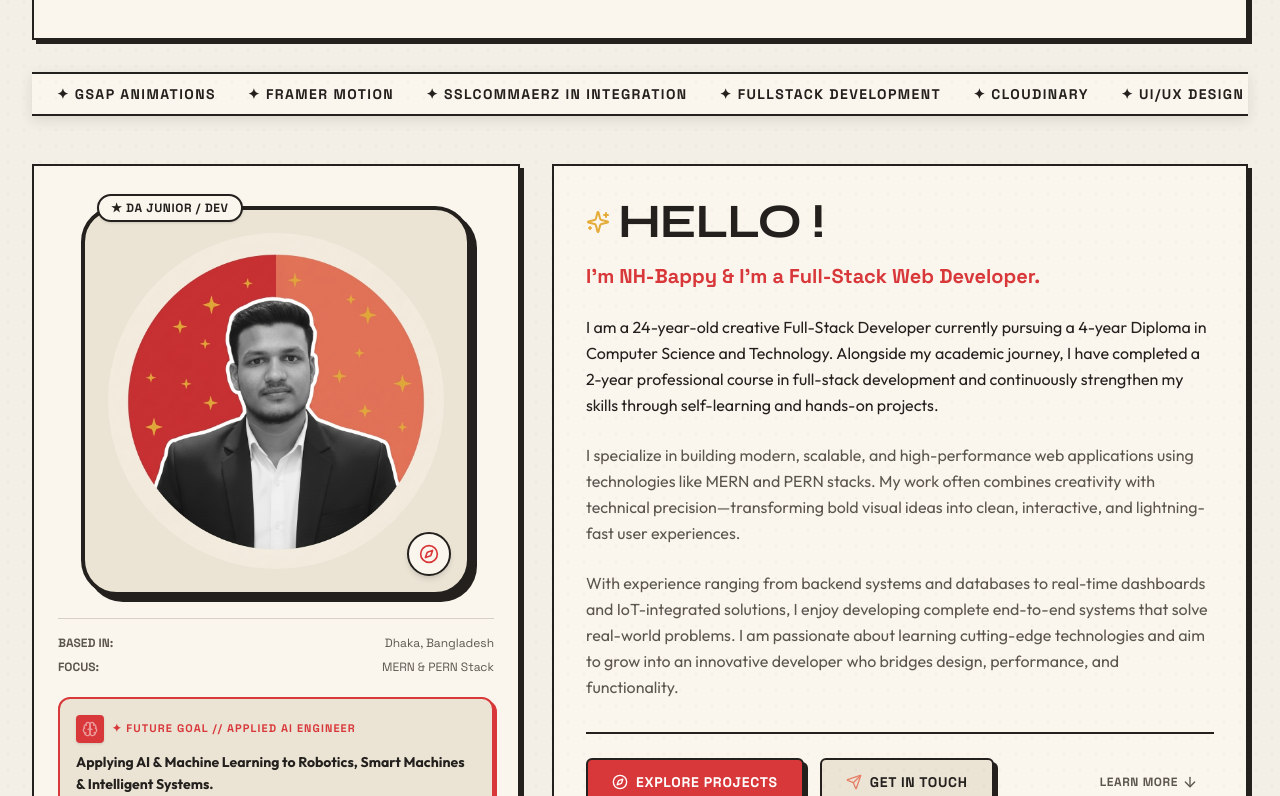
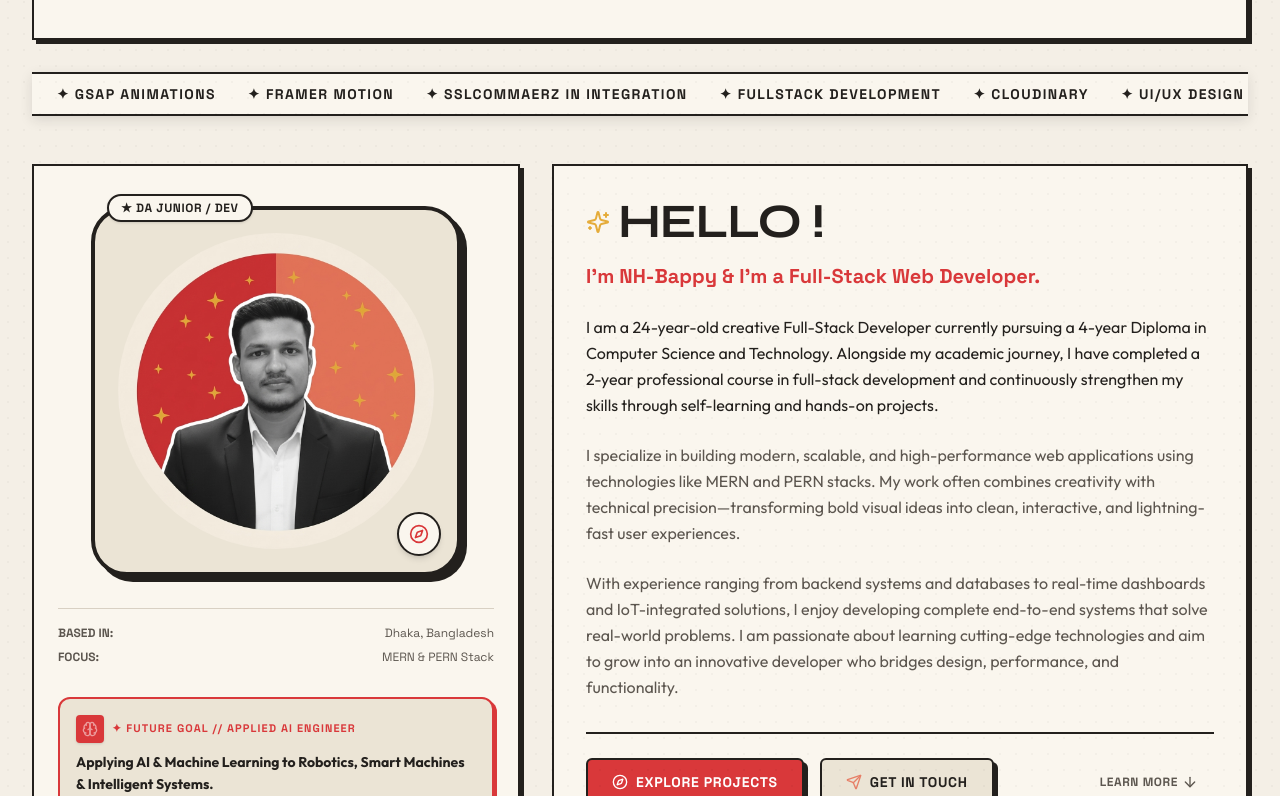
Before and after one commit to NH-Bappy/portfolio, a React (Vite) app: page / in a window 1280 px wide. Shown: the part 646-1442 px from the top of the page. Built offline with nearby package versions, Linux system fonts and the light colour scheme; the HTML template or start-up script is replaced by a standard one.

Commit message:
style(hero): enlarge profile photo circle and remove inner border

```diff
--- a/src/components/Hero.jsx
+++ b/src/components/Hero.jsx
@@ -106,7 +106,7 @@ export default function Hero() {
             <div className="retro-card p-5 sm:p-6 flex-1 flex flex-col justify-between relative group">
 
               {/* Illustration Avatar Outer Box Frame (Retro Poster Card Style) */}
-              <div className="relative my-4 w-full max-w-[320px] sm:max-w-[360px] lg:max-w-[390px] aspect-square mx-auto flex flex-col items-center justify-center">
+              <div className="relative my-4 w-full max-w-[310px] sm:max-w-[350px] lg:max-w-[370px] aspect-square mx-auto flex flex-col items-center justify-center">
 
                 {/* Top-Left Badge Overlay */}
                 <div className="absolute -top-3 left-2 sm:left-4 z-20">
@@ -116,10 +116,10 @@ export default function Hero() {
                 </div>
 
                 {/* Outer Background Box Frame */}
-                <div className="relative w-full h-full rounded-[28px] sm:rounded-[36px] border-3 sm:border-4 border-[var(--color-border)] bg-[var(--color-card-secondary)] p-2 sm:p-3 shadow-[6px_6px_0px_var(--color-border)] flex items-center justify-center overflow-hidden">
+                <div className="relative w-full h-full rounded-[28px] sm:rounded-[36px] border-3 sm:border-4 border-[var(--color-border)] bg-[var(--color-card-secondary)] p-3 sm:p-4 shadow-[6px_6px_0px_var(--color-border)] flex items-center justify-center overflow-hidden">
 
-                  {/* Inner Circular Profile Photo (Border Removed & Made Bigger) */}
-                  <div className="w-[94%] h-[94%] rounded-full overflow-hidden flex items-center justify-center bg-[var(--color-card)]">
+                  {/* Inner Circular Profile Photo */}
+                  <div className="w-[96%] h-[96%] rounded-full overflow-hidden flex items-center justify-center bg-[var(--color-card-secondary)]">
                     <img
                       src="/profile.png"
                       alt="Profile"
```
